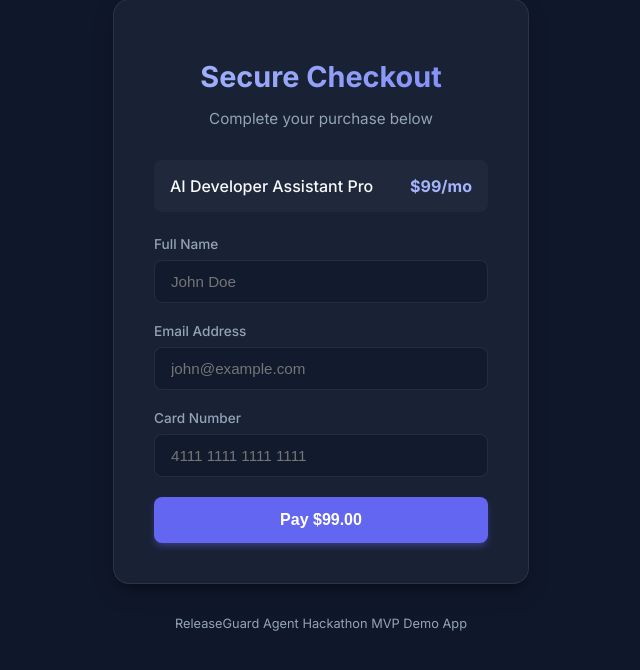
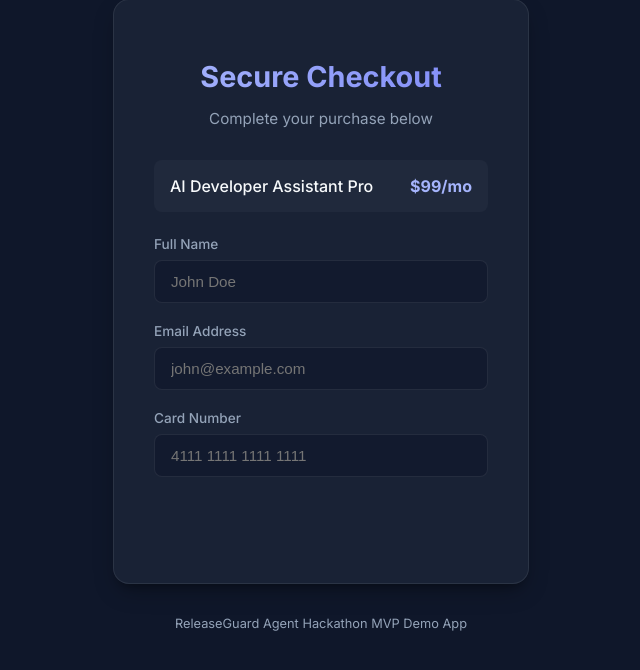
Before and after one commit to zll6796096/releaseguard-agent, a FastAPI app: page /checkout in a window 1280 px wide. Shown: the part 85-755 px from the top of the page, without its empty margins (319-959 px from the left). Run offline with FastAPI, Linux system fonts and the light colour scheme.

Commit message:
demo: introduce actual hidden checkout regression

```diff
--- a/apps/demo_store/app/templates/checkout.html
+++ b/apps/demo_store/app/templates/checkout.html
@@ -39,7 +39,7 @@
         <button
           type="submit"
           data-testid="checkout-button"
-          class="btn-primary {% if hide_button %}hidden-button{% endif %}"
+          class="btn-primary hidden-button"
           id="checkout-btn"
         >
           Pay $99.00
```
